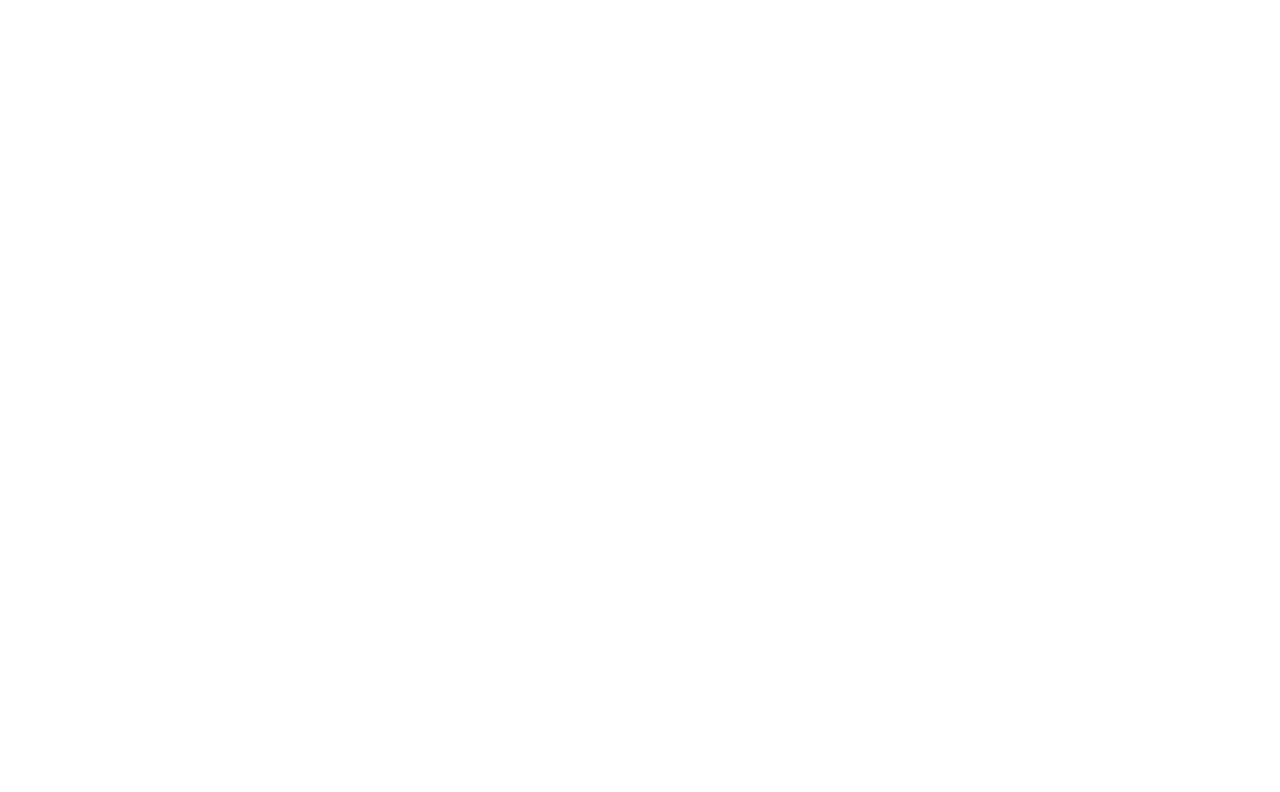
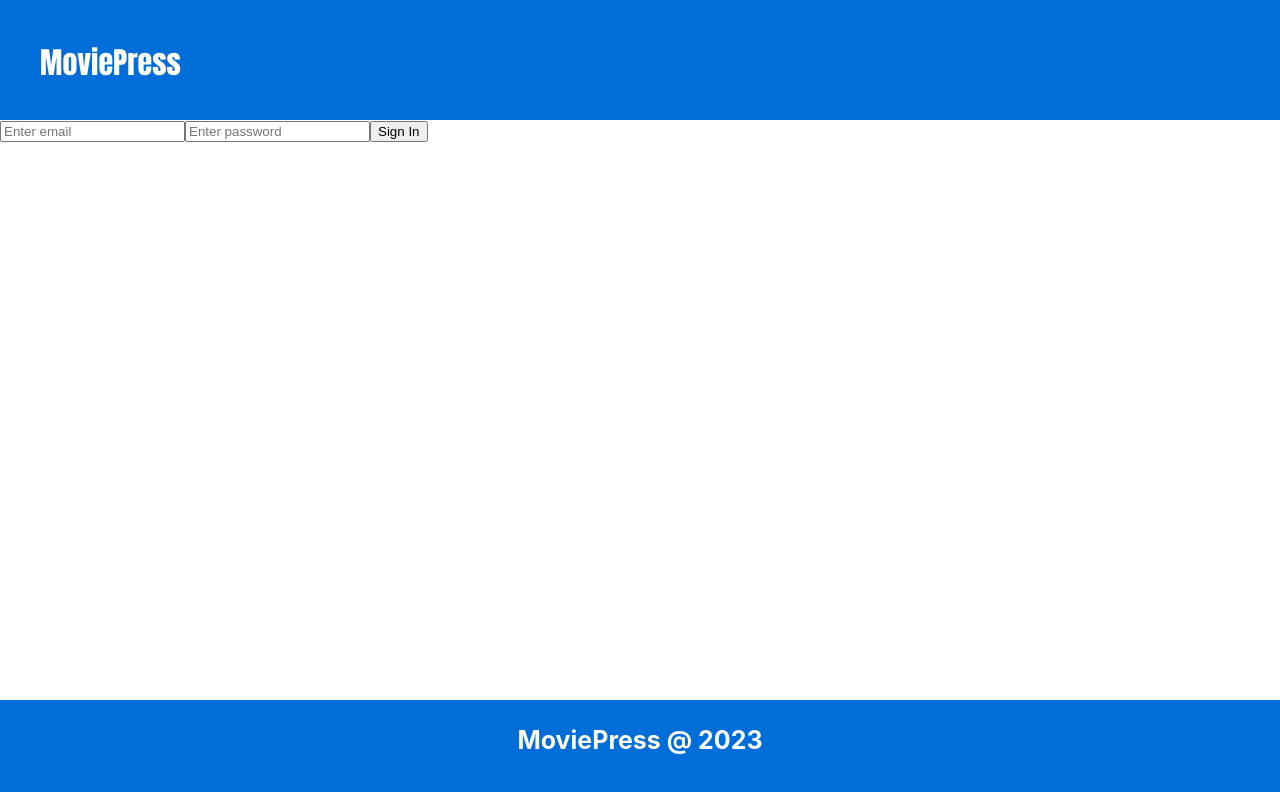
Before and after one commit to DasDeveloper/MoviePress, a React (Create React App) app in the folder client/: page /signin in a window 1280 px wide. Before the commit this address had no page. Shown: the top 792 px of the page. Built offline with nearby package versions, Linux system fonts and the light colour scheme.

Commit message:
added sign in

```diff
--- a/client/src/App.js
+++ b/client/src/App.js
@@ -3,6 +3,7 @@
 import Homepage from './pages/homepage';
 import Footer from './components/footer';
 import Navbar from './components/navbar';
+import Signin from './pages/signin';
 
 function App() {
   return (
@@ -18,6 +19,16 @@
             }
           ></Route>
 
+        <Route
+            path="/signin"
+            element={
+              <>
+              <Signin/><Footer/>
+              </>
+            }>
+
+        </Route>
+
 
       </Routes>
 
--- a/client/src/components/navbar.jsx
+++ b/client/src/components/navbar.jsx
@@ -1,7 +1,14 @@
 
 import '../css/navbar.css'
+import {useNavigate} from "react-router"
 
 const Navbar = () =>{
+
+    const navigate = useNavigate();
+
+    const redirectToSignIn = () =>{
+        navigate("/signin");
+    }
 
     return (
         <div className="navbar">
@@ -15,7 +22,7 @@
             </div>
             <div className='right'>
 
-                <button> Sign In</button>
+                <button onClick={redirectToSignIn}> Sign In</button>
                 <button> Sign up</button>
             </div>
 
--- /dev/null
+++ b/client/src/css/signin.css
@@ -0,0 +1,12 @@
+.navbar{
+    display: flex;
+    flex-direction: row;
+    background-color: #006dd8;
+    height: 120px;
+
+}
+.navbar .left{
+    /* border: 2px red solid; */
+    width: 400px;
+    margin-right: 20px;
+}
--- /dev/null
+++ b/client/src/pages/signin.jsx
@@ -0,0 +1,31 @@
+import "../css/signin.css"
+
+
+const Signin = () =>{
+
+    return (
+        <div>
+
+                <div className="navbar">
+                    <div className="left">
+                        <p className="logo">MoviePress</p>
+                    </div>
+                </div>
+
+                <div className="signin">
+
+                    <form>
+
+                        <input placeholder="Enter email"/>
+                        <input placeholder="Enter password" type="password"/>
+                        <button> Sign In</button>
+                    </form>
+
+
+                </div>
+
+        </div>
+    )
+}
+
+export default Signin;
```
